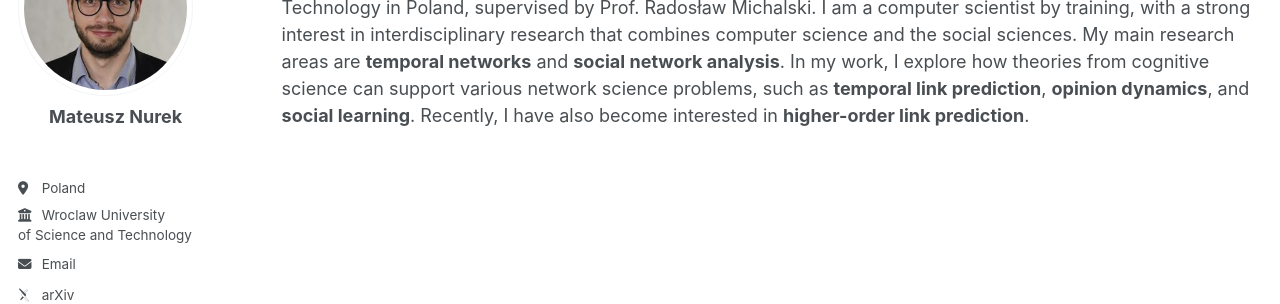
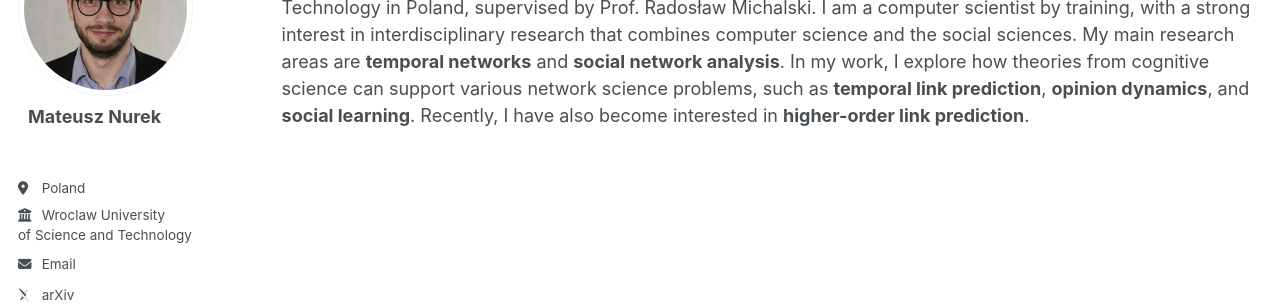
Before and after one commit to nurek-mateusz/nurek-mateusz.github.io, a Jekyll site: the page built from _pages/about.md, in a window 1280 px wide. Shown: the part 178-482 px from the top of the page. Built offline with Jekyll 4.4.1, drawn with Linux system fonts in a browser that asks for light colours; some web fonts are replaced.

Commit message:
Update _sidebar.scss

```diff
--- a/_sass/layout/_sidebar.scss
+++ b/_sass/layout/_sidebar.scss
@@ -121,7 +121,7 @@
 
 .author__name {
   margin: 0;
-  text-align: center;
+  margin-left: 10px;
 
   @include breakpoint($large) {
     margin-top: 10px;
```
